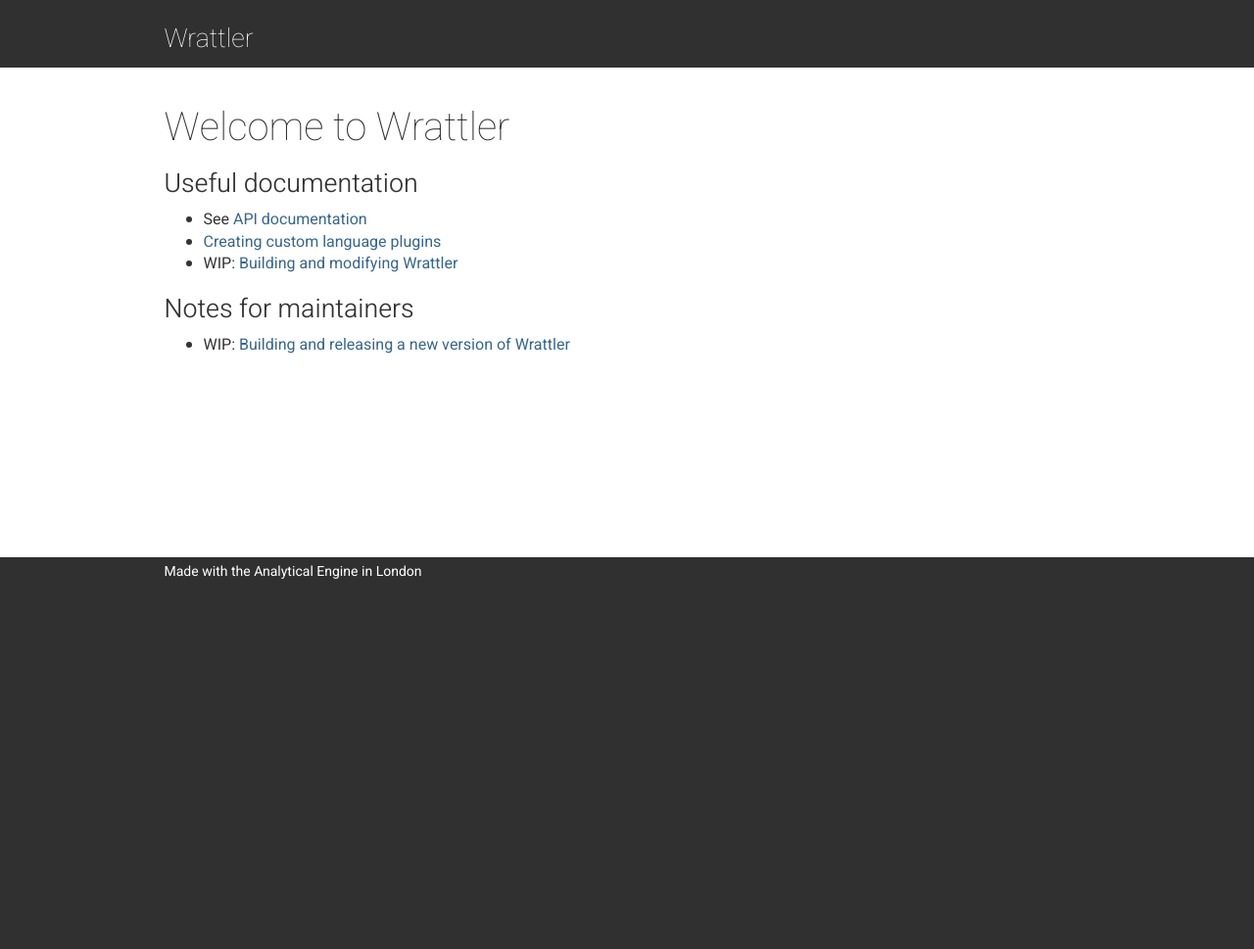
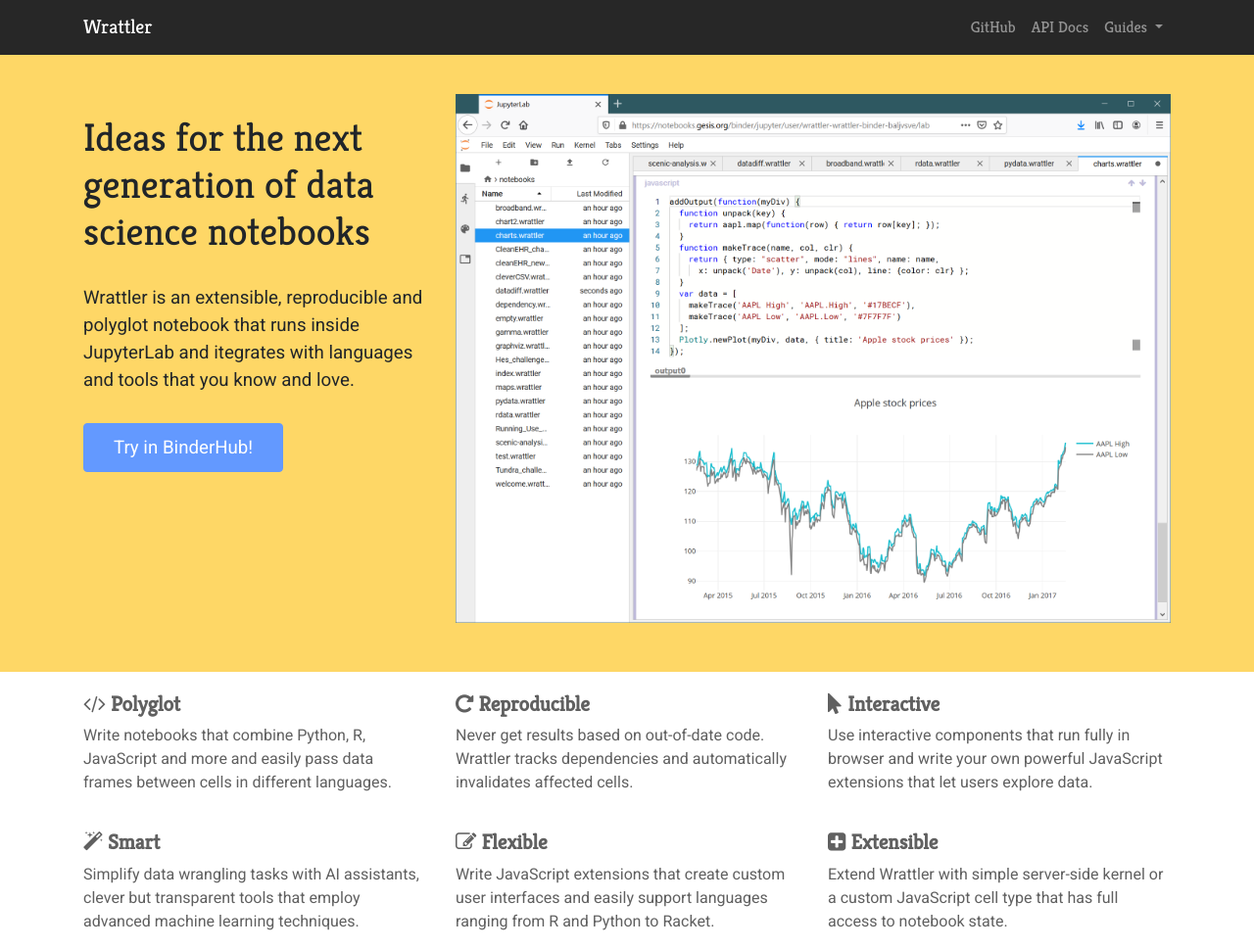
Before and after one commit to wrattler/wrattler, a Jekyll site: the page built from docs/index.html, in a window 1280 px wide. Shown: the whole page at 98% size. Built offline with Jekyll 4.4.1, drawn with Linux system fonts in a browser that asks for light colours; before the commit the page ends 900 px from its top, so only the background shows below that.

Commit message:
Adding nicer web page

```diff
--- a/docs/_config.yml
+++ b/docs/_config.yml
@@ -1,6 +1,6 @@
 title: Wrattler
 baseurl: /wrattler
-url: "https://tbd"
+url: "https://wrattler.org"
 
 # Build settings
 markdown: kramdown
--- a/docs/_layouts/default.html
+++ b/docs/_layouts/default.html
@@ -1,46 +1,55 @@
-<!DOCTYPE html>
+<!doctype html>
 <html lang="en">
 <head>
   <meta charset="utf-8">
-  <meta http-equiv="X-UA-Compatible" content="IE=edge">
-  <meta name="viewport" content="width=device-width, initial-scale=1">
-  <link href="https://maxcdn.bootstrapcdn.com/bootstrap/3.3.7/css/bootstrap.min.css" rel="stylesheet"
-    integrity="sha384-BVYiiSIFeK1dGmJRAkycuHAHRg32OmUcww7on3RYdg4Va+PmSTsz/K68vbdEjh4u" crossorigin="anonymous">
-  <link href="https://fonts.googleapis.com/css?family=PT+Sans|Old+Standard+TT:400,400i,700" rel="stylesheet">
+  <meta name="viewport" content="width=device-width, initial-scale=1, shrink-to-fit=no">
+  <meta name="description" content="">
+  <meta name="author" content="">
+  <meta name="generator" content="">
   <title>{% if page.title %}{{ page.title | escape }} | {% endif %}{{ site.title | escape }}</title>
-  <link href="/wrattler/style.css" rel="stylesheet">
-  <link href="/wrattler/syntax.css" rel="stylesheet">
+  <link rel="stylesheet" href="https://stackpath.bootstrapcdn.com/bootstrap/4.3.1/css/bootstrap.min.css" integrity="sha384-ggOyR0iXCbMQv3Xipma34MD+dH/1fQ784/j6cY/iJTQUOhcWr7x9JvoRxT2MZw1T" crossorigin="anonymous">
+  <link href="https://stackpath.bootstrapcdn.com/font-awesome/4.7.0/css/font-awesome.min.css" rel="stylesheet" integrity="sha384-wvfXpqpZZVQGK6TAh5PVlGOfQNHSoD2xbE+QkPxCAFlNEevoEH3Sl0sibVcOQVnN" crossorigin="anonymous">
+  <link href="/wrattler/styles/style.css" rel="stylesheet">
+  <link href="/wrattler/styles/syntax.css" rel="stylesheet">
 </head>
 <body>
-  <header>
-  <div class="container">
-    <div class="row">
-      <div class="col-md-1"></div>
-      <div class="col-sm-12 col-md-10 header">
-        <h1><a href="/wrattler/">{{ site.title }}</a></h1>
+  <div class="menu">
+  <header class="container">
+    <nav class="navbar navbar-expand-lg navbar-dark">
+      <a class="navbar-brand" href="/wrattler/">Wrattler</a>
+      <button class="navbar-toggler" type="button" data-toggle="collapse" data-target="#navbarSupportedContent" aria-controls="navbarSupportedContent" aria-expanded="false" aria-label="Toggle navigation">
+        <span class="navbar-toggler-icon"></span>
+      </button>
+
+      <div class="collapse navbar-collapse" id="navbarSupportedContent">
+        <ul class="navbar-nav ml-auto">
+          <li class="nav-item">
+            <a class="nav-link" href="http://github.com/wrattler">GitHub</a>
+          </li>
+          <li class="nav-item">
+            <a class="nav-link" href="/wrattler/api">API Docs</a>
+          </li>
+          <li class="nav-item dropdown">
+            <a class="nav-link dropdown-toggle" href="#" id="navbarDropdown" role="button" data-toggle="dropdown" aria-haspopup="true" aria-expanded="false">
+              Guides
+            </a>
+            <div class="dropdown-menu" aria-labelledby="navbarDropdown">
+              <a class="dropdown-item" href="/wrattler/guides/plugins.html">Creating language plugins</a>
+              <div class="dropdown-divider"></div>
+              <a class="dropdown-item" href="/wrattler/guides/development.html">Developing Wrattler</a>
+              <a class="dropdown-item" href="/wrattler/guides/releasing.html">Releasing Wrattler</a>
+            </div>
+          </li>
+        </ul>
       </div>
-    </div>
+    </nav>
+  </header>
   </div>
-  </header>
-  <article>
-  <div class="container">
-    <div class="row">
-      <div class="col-md-1 col-lg-1"></div>
-      <div class="col-sm-12 col-md-10 col-lg-8">
-        {{ content }}
-      </div>
-    </div>
-  </div>
-  </article>
-  <footer>
-  <div class="container">
-    <div class="row">
-      <div class="col-md-1"></div>
-      <div class="col-sm-12 col-md-10 footer">
-        <p>Made with the Analytical Engine in London</p>
-      </div>
-    </div>
-  </div>
-  </footer>
+
+  {{ content }}
+
+  <script src="https://code.jquery.com/jquery-3.3.1.slim.min.js" integrity="sha384-q8i/X+965DzO0rT7abK41JStQIAqVgRVzpbzo5smXKp4YfRvH+8abtTE1Pi6jizo" crossorigin="anonymous"></script>
+  <script src="https://cdnjs.cloudflare.com/ajax/libs/popper.js/1.14.7/umd/popper.min.js" integrity="sha384-UO2eT0CpHqdSJQ6hJty5KVphtPhzWj9WO1clHTMGa3JDZwrnQq4sF86dIHNDz0W1" crossorigin="anonymous"></script>
+  <script src="https://stackpath.bootstrapcdn.com/bootstrap/4.3.1/js/bootstrap.min.js" integrity="sha384-JjSmVgyd0p3pXB1rRibZUAYoIIy6OrQ6VrjIEaFf/nJGzIxFDsf4x0xIM+B07jRM" crossorigin="anonymous"></script>
 </body>
 </html>
--- /dev/null
+++ b/docs/index.html
@@ -0,0 +1,50 @@
+---
+layout: default
+title: Ideas for the next generation of data science notebooks
+---
+
+  <div class="tagline">
+  <div class="container">
+  <div class="row">
+    <div class="col-md-4">
+      <h2>Ideas for the next generation of data science notebooks</h2>
+      <p>Wrattler is an extensible, reproducible and polyglot notebook that runs inside JupyterLab and itegrates with languages and tools that you know and love.</p>
+      <a class="btn btn-primary" href="https://mybinder.org/v2/gh/wrattler/wrattler-binder/master?urlpath=lab/tree/demo_26112019/readme.wrattler" role="button">Try in BinderHub!</a>
+    </div>
+    <div class="col-md-8">
+      <img class="img-fluid" src="/wrattler/images/jp-plotly.png" />
+    </div>
+  </div>
+  </div>
+  </div>
+
+  <div class="features">
+  <div class="container">
+  <div class="row">
+    <div class="col-md-4 col-sm-6">
+      <h2><i class="fa fa-code"></i> Polyglot</h2>
+      <p>Write notebooks that combine Python, R, JavaScript and more and easily pass data frames between cells in different languages.</p>
+    </div>
+    <div class="col-md-4 col-sm-6">
+      <h2><i class="fa fa-repeat"></i> Reproducible</h2>
+      <p>Never get results based on out-of-date code. Wrattler tracks dependencies and automatically invalidates affected cells.</p>
+    </div>
+    <div class="col-md-4 col-sm-6">
+      <h2><i class="fa fa-mouse-pointer"></i> Interactive</h2>
+      <p>Use interactive components that run fully in browser and write your own powerful JavaScript extensions that let users explore data.</p>
+    </div>
+    <div class="col-md-4 col-sm-6">
+      <h2><i class="fa fa-magic"></i> Smart</h2>
+      <p>Simplify data wrangling tasks with AI assistants, clever but transparent tools that employ advanced machine learning techniques.</p>
+    </div>
+    <div class="col-md-4 col-sm-6">
+      <h2><i class="fa fa-edit"></i> Flexible</h2>
+      <p>Write JavaScript extensions that create custom user interfaces and easily support languages ranging from R and Python to Racket.</p>
+    </div>
+    <div class="col-md-4 col-sm-6">
+      <h2><i class="fa fa-plus-square"></i> Extensible</h2>
+      <p>Extend Wrattler with simple server-side kernel or a custom JavaScript cell type that has full access to notebook state.</p>
+    </div>
+  </div>
+  </div>
+  </div>
--- a/docs/index.md
+++ /dev/null
@@ -1,16 +0,0 @@
----
-layout: default
-title: Welcome
----
-
-# Welcome to Wrattler
-
-## Useful documentation
-
-- See [API documentation](api)
-- [Creating custom language plugins](guides/plugins.html)
-- WIP: [Building and modifying Wrattler](guides/development.html)
-
-## Notes for maintainers
-
-- WIP: [Building and releasing a new version of Wrattler](guides/releasing.html)
--- a/docs/style.css
+++ /dev/null
@@ -1,18 +0,0 @@
- @import url('https://fonts.googleapis.com/css?family=Inconsolata|Heebo:100,300,400,500,700,800,900&display=swap');
-
-body { font-family:Heebo,'segoe ui',sans-serif; background:#303030; }
-header, footer { color:white; padding:5px; }
-article { padding:20px 0px 20px 0px; min-height:500px; background:white; }
-header h1 { font-weight:100; font-size:20pt; }
-header a, header a:hover { color:white; text-decoration:none; }
-
-article h1 { font-weight:100; font-size:30pt; }
-article h2 { font-weight:300; font-size:20pt; }
-article h3 { font-weight:100; font-size:16pt; }
-article p, article li { font-size:12pt; }
-
-pre { border:none; background:white !important; margin:15px 25px 15px 25px; font:11pt Inconsolata,consolas,monospace; line-height:1.4em; }
-code { font:11pt Inconsolata,consolas,monospace; background:transparent; color:black; }
-a, a code { color:#38668d; }
-a:hover, a:hover code { color:#5483ac; }
-img.screenshot { max-width:80%; margin:10px 10% 10px 10%; }
--- /dev/null
+++ b/docs/styles/style.css
@@ -0,0 +1,33 @@
+@import url('https://fonts.googleapis.com/css?family=Inconsolata|Kreon|Heebo:100,300,400,500,700,800,900&display=swap');
+
+body { font-family:Heebo,'segoe ui',sans-serif; }
+.navbar { background:transparent; padding:8px 0px 8px 0px; }
+h1, h2, h3, .navbar { font-family:kreon; }
+
+.menu { background:#272727; }
+.tagline { background:#fed766;padding:40px 0px 50px 0px; }
+.tagline h2 { font-size:30pt; margin-bottom:30px; margin-top:20px; }
+.tagline p { font-size:14pt; margin-bottom:30px; }
+.tagline .btn { padding:10px 30px 10px 30px; font-size:14pt; }
+
+.features h2 { font-size:16pt; font-weight:bold; }
+.features .row div { padding-top:20px;color:#606060; }
+
+.btn-primary { background:#6399FF; border-color:#6399FF; }
+.btn-primary:hover, .btn-primary:active { background:#598AE5; border-color:#598AE5; }
+
+
+article { padding:20px 0px 20px 0px; min-height:500px; }
+header h1 { font-weight:100; font-size:20pt; }
+header a, header a:hover { color:white; text-decoration:none; }
+
+article h1 { font-weight:100; font-size:30pt; }
+article h2 { font-weight:300; font-size:20pt; }
+article h3 { font-weight:100; font-size:16pt; }
+article p, article li { font-size:12pt; }
+
+pre { border:none; background:white !important; margin:15px 25px 15px 25px; font:11pt Inconsolata,consolas,monospace; line-height:1.4em; }
+code { font:11pt Inconsolata,consolas,monospace; background:transparent; color:black; }
+a, a code { color:#38668d; }
+a:hover, a:hover code { color:#5483ac; }
+img.screenshot { max-width:80%; margin:10px 10% 10px 10%; }
```
Also changed, not shown: docs/_layouts/page.html (added, +24 -0 lines), docs/guides/development.md (+1 -1 lines), docs/guides/external.md (+1 -1 lines), docs/guides/plugins.md (+1 -1 lines), docs/guides/releasing.md (+1 -1 lines), docs/images/jp-deps.png (added), docs/images/jp-map.png (added), docs/images/jp-pandas.png (added), docs/images/jp-plotly.png (added), docs/images/jp-r.png (added), docs/styles/syntax.css (renamed from docs/syntax.css).
